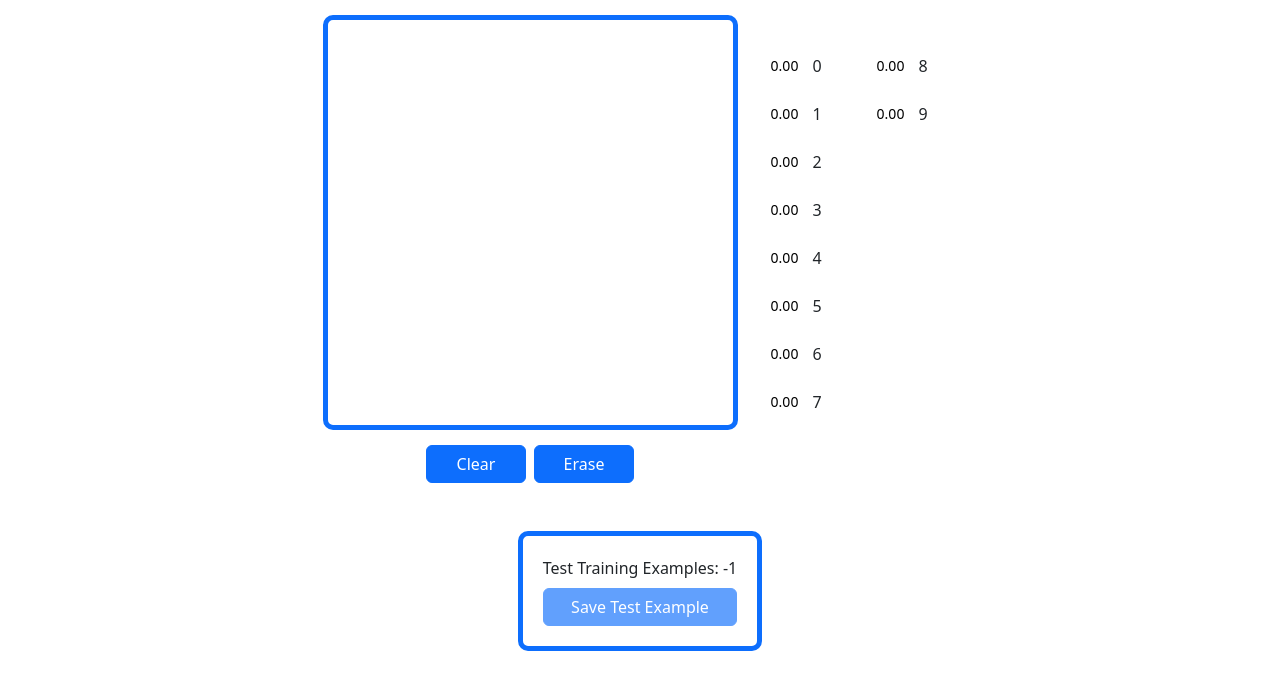
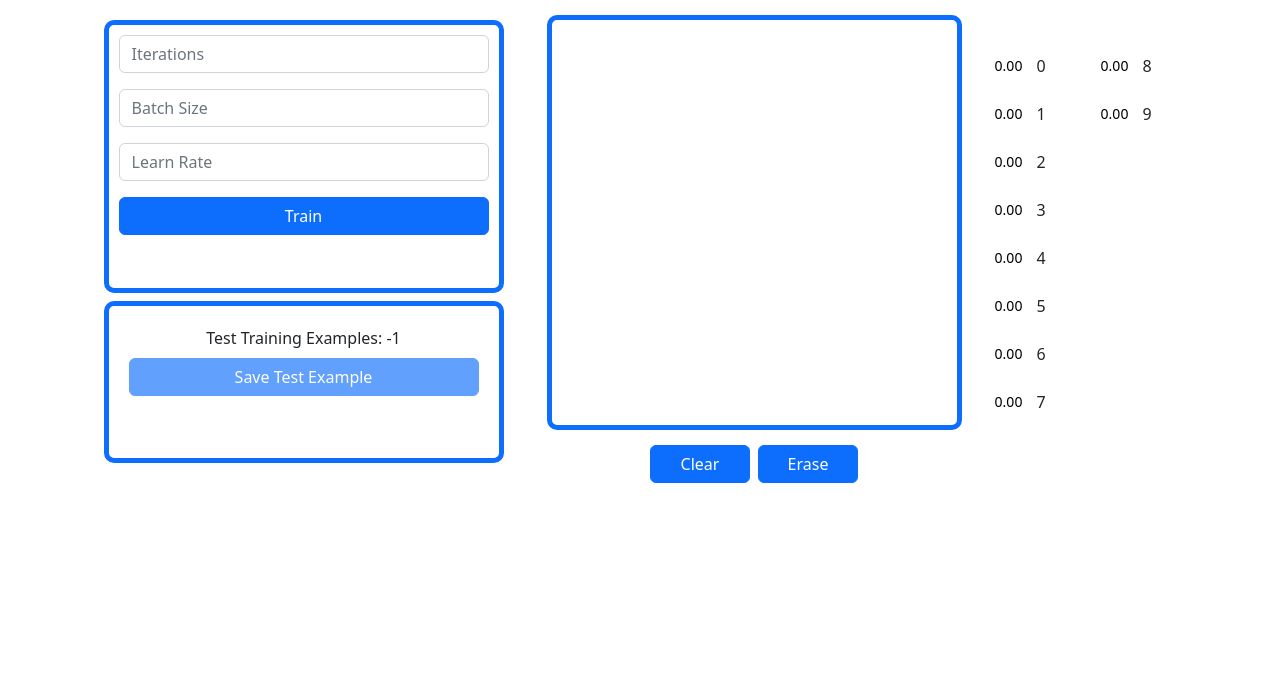
Before and after one commit to patrickTumulty/mlgrid, a React (Create React App) app in the folder mlapp/: page /canvas in a window 1280 px wide. Shown: the top 690 px of the page. Built offline with nearby package versions, Linux system fonts and the light colour scheme.

Commit message:
Add network training

```diff
--- a/mlapp/src/GridPage.js
+++ b/mlapp/src/GridPage.js
@@ -10,6 +10,10 @@ class GridPage extends Component {
         super(props);
 
         this.client = props.client;
+
+        this.iterationsRef = React.createRef();
+        this.batchSizeRef = React.createRef();
+        this.learningRateRef = React.createRef();
 
         this.selectedModel = "";
 
@@ -61,8 +65,12 @@ class GridPage extends Component {
     render() {
         return (
             <div style={{display: "flex", justifyContent: "center"}}>
-                <Stack gap={5}>
+                <Stack gap={3}>
                     <Stack className="mx-auto" direction="horizontal" gap={2}>
+                        <Stack gap={2} style={{padding: 20}}>
+                            {this.trainingControls()}
+                            {this.testDataControls()}
+                        </Stack>
                         <GridCanvas
                             onGridChangeCallback={(cells) => this.handleGridChanged(cells)}
                         />
@@ -76,7 +84,13 @@ class GridPage extends Component {
                             }}
                         />
                     </Stack>
-                    <Stack
+                </Stack>
+            </div>
+        );
+    }
+
+    testDataControls() {
+        return <Stack
             className="mx-auto"
             style={{
                 borderStyle: "solid",
@@ -84,6 +98,7 @@ class GridPage extends Component {
                 borderColor: "#0D6EFD",
                 borderRadius: "10px",
                 padding: 20,
+                width: 400
             }}>
             <Form.Label>Test Training Examples: {this.modelInfo.testExamples}</Form.Label>
             <Button
@@ -92,16 +107,40 @@ class GridPage extends Component {
             >
                 Save Test Example
             </Button>
-                    </Stack>
-                </Stack>
-            </div>
-        );
+        </Stack>;
+    }
+
+    trainingControls() {
+        return <Stack gap={3} style={{
+            borderStyle: "solid",
+            borderWidth: "5px",
+            borderColor: "#0D6EFD",
+            borderRadius: "10px",
+            padding: 10,
+            width: 400,
+            alignSelf: "center"
+        }}>
+            <Form.Control ref={this.iterationsRef} type="text" placeholder="Iterations"/>
+            <Form.Control ref={this.batchSizeRef} type="text" placeholder="Batch Size"/>
+            <Form.Control ref={this.learningRateRef} type="text" placeholder="Learn Rate"/>
+            <Button onClick={() => {
+                let params = {
+                    iterations: parseInt(this.iterationsRef.current.value),
+                    batch_size: parseInt(this.batchSizeRef.current.value),
+                    learning_rate: parseFloat(this.learningRateRef.current.value)
+                };
+                console.log("Send Train");
+                this.client.trainNetwork(this.selectedModel, params);
+                console.log("Done");
+            }}>Train</Button>
+        </Stack>;
     }
 
     handleGridChanged(cells) {
         this.cells = cells;
         if (this.selectedModel !== "") {
             let result = this.client.evaluateNetwork(this.selectedModel, cells);
+            console.log(result);
             this.setState({
                 output: result
             });
--- a/mlapp/src/REST/MLDaemonRESTClient.js
+++ b/mlapp/src/REST/MLDaemonRESTClient.js
@@ -47,6 +47,10 @@ export default class MLDaemonRESTClient
         this.client.post(`/add-test-data/${modelName}`, { data: inputData, target: expectedResult })
     }
 
+    trainNetwork(modelName, paramsJson) {
+        return this.client.post(`/train-network/${modelName}`, paramsJson, 60 * (60 * 1000));
+    }
+
     linearizeMatrix(mat) {
         let arr = [];
         mat.forEach(row => {
--- a/mlapp/src/REST/RESTClient.js
+++ b/mlapp/src/REST/RESTClient.js
@@ -8,7 +8,7 @@ export default class RESTClient
         this.remote = remote;
     }
 
-    post(url, json) {
+    post(url, json, timeout=1000) {
         return $.ajax({
             type: "POST",
             url: `${this.remote}${url}`,
```
Also changed, not shown: 2 other files (tests, documents, lock files or other folders). Lines whose indentation alone changed are shown as unchanged.
